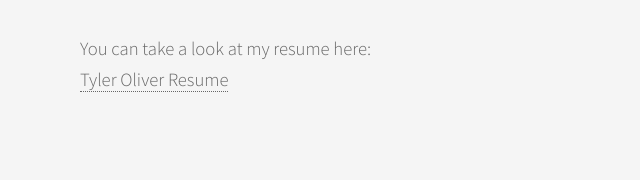
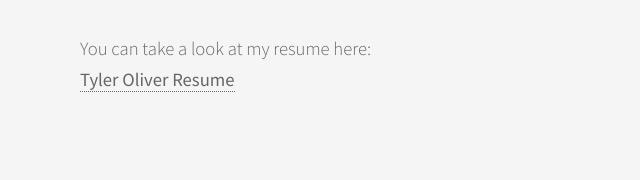
Before and after one commit to Tyler-Oliver/tyler-oliver.github.io, a plain HTML site: page index.html in a window 1280 px wide. Shown: the part 998-1178 px from the top of the page, 0-640 px from the left. Drawn offline with Linux system fonts and the light colour scheme.

Commit message:
Update main.css

```diff
--- a/assets/css/main.css
+++ b/assets/css/main.css
@@ -39,6 +39,10 @@
 
 .skills-ul li {
   display: inline-block;
+}
+
+.resume-link {
+  font-weight: 400;
 }
 
 html,
```
